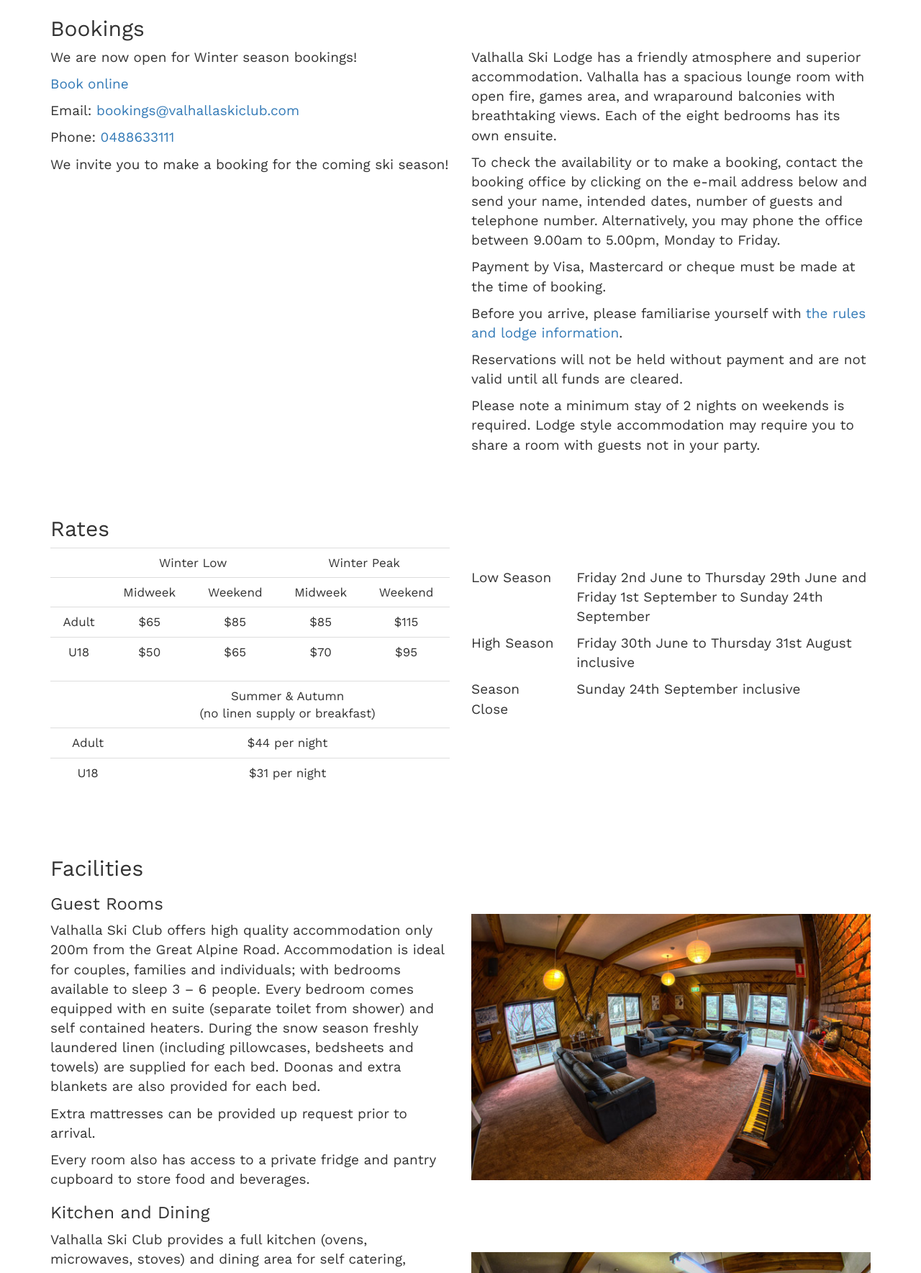
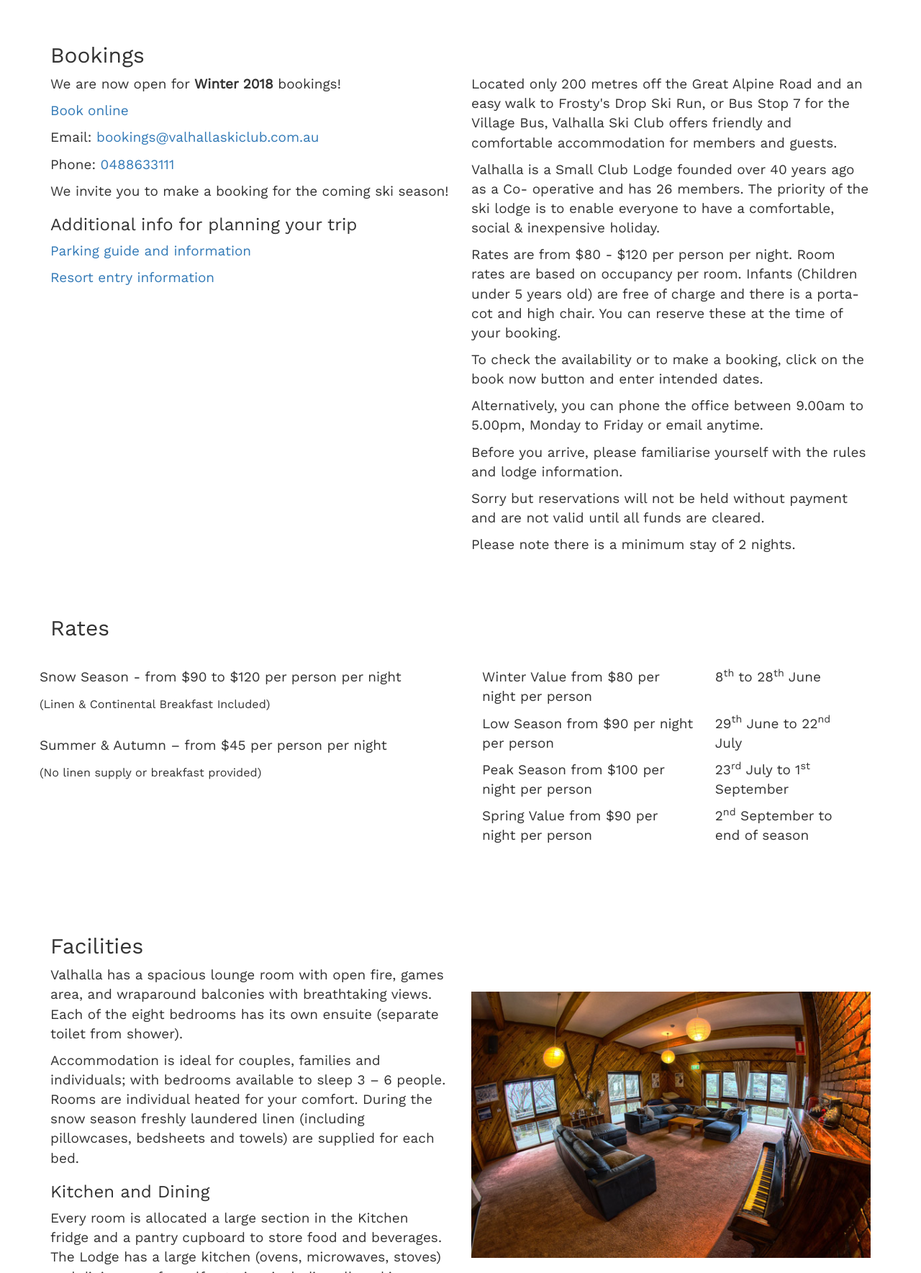
Before and after one commit to eulo/valhallaskiclub, a website: page index.html in a window 1280 px wide. Shown: the part 1031-2800 px from the top of the page at 72% size. Drawn offline with nearby package versions, Linux system fonts and the light colour scheme.

Commit message:
rates updated, added hotham logo

```diff
--- a/index.html
+++ b/index.html
@@ -3,7 +3,10 @@
 <head>
   <meta charset="utf-8">
   <title>Valhalla Ski Club - Mount Hotham</title>
+
   <meta name="viewport" content="width=device-width, initial-scale=1">
+  <meta name="description" content="Terrific Lodge accommodation set in an elevated position within 200 metres from Jack Frost and the main road. Welcoming environment with open plan kitchen; dining and lounge areas centered around the open fire.">
+
   <link rel="shortcut icon" type="image/x-icon" href="assets/img/favicon.ico">
 
 	<link rel="stylesheet" href="https://maxcdn.bootstrapcdn.com/bootstrap/3.3.7/css/bootstrap.min.css" integrity="sha384-BVYiiSIFeK1dGmJRAkycuHAHRg32OmUcww7on3RYdg4Va+PmSTsz/K68vbdEjh4u" crossorigin="anonymous">
@@ -20,11 +23,13 @@
 
   <div class="menu">
     <img src="assets/img/ValhallaTextBlack.svg" class="menu-logo fade" alt="Valhalla Ski Club" />
-    <a href="#" class="btn-book animated infinite pulse">
+    <a href="https://apac.littlehotelier.com/properties/valhalladirect" class="btn-book animated infinite pulse">
       Book Now
     </a>
   </div>
+
   <p class="small-logo">Est.<br>1974</p>
+  <img src="assets/img/hotham.png" alt="Mount Hotham Ski Resort" class="hotham-logo" />
 
   <div class="container header">
     <h1>Valhalla Ski Club</h1>
@@ -36,6 +41,7 @@
 
       <div class="row">
         <div class="col-md-6">
+          <p>Valhalla Ski Club, Mt Hotham.</p>
           <p>In Scandinavian mythology, Valhalla is a majestic, enormous hall located in Asgard, ruled over by the god Odin. The Lodge offers high quailty accommodation only 200 meters from the Great Alpine Road with commanding views from the balcony. Accommodation is ideal for couples, families and individuals with ensuited bedrooms sleeping 3-6 persons.</p>
         </div>
       </div>
@@ -43,27 +49,43 @@
       <div class="row">
         <div class="col-md-6">
           <h2 id="bookings">Bookings</h2>
-          <p>We are now open for Winter season bookings!</p>
-          <p><a href="#">Book online</a></p>
-          <p>Email: <a href="mailto:bookings@valhallaskiclub.com">bookings@valhallaskiclub.com</a></p>
+          <p>We are now open for <strong>Winter 2018</strong> bookings!</p>
+          <p><a href="https://apac.littlehotelier.com/properties/valhalladirect">Book online</a></p>
+          <p>Email: <a href="mailto:bookings@valhallaskiclub.com.au">bookings@valhallaskiclub.com.au</a></p>
           <p>Phone: <a href="tel:0488633111">0488633111</a></p>
 
           <p>We invite you to make a booking for the coming ski season!</p>
 
+          <h3>Additional info for planning your trip</h3>
+
+          <p><a href="http://www.mthotham.com.au/all-about-hotham/location-maps/" target="_BLANK">Parking guide and information</a></p>
+
+          <p><a href="http://mthotham.com.au/plan-my-trip/travel-to-hotham/resort-entry/" target="_BLANK">Resort entry information</a></p>
+
         </div>
         <div class="col-md-6">
           <h2>&nbsp;</h2>
-          <p>Valhalla Ski Lodge has a friendly atmosphere and superior accommodation. Valhalla has a spacious lounge room with open fire, games area, and wraparound balconies with breathtaking views. Each of the eight bedrooms has its own ensuite.</p>
 
-          <p>To check the availability or to make a booking, contact the booking office by clicking on the e-mail address below and send your name, intended dates, number of guests and telephone number. Alternatively, you may phone the office between 9.00am to 5.00pm, Monday to Friday.</p>
-
-          <p>Payment by Visa, Mastercard or cheque must be made at the time of booking.</p>
-
-          <p>Before you arrive, please familiarise yourself with <a href="assets/pdf/VSC_lodge_rules_and_info.pdf">the rules and lodge information</a>.</p>
-
-          <p>Reservations will not be held without payment and are not valid until all funds are cleared.</p>
-
-          <p>Please note a minimum stay of 2 nights on weekends is required. Lodge style accommodation may require you to share a room with guests not in your party.  </p>
+          <p>Located only 200 metres off the Great Alpine Road and an easy walk
+          to Frosty's Drop Ski Run, or Bus Stop 7 for the Village Bus, Valhalla
+          Ski Club offers friendly and comfortable accommodation for members
+          and guests.</p>
+          <p>Valhalla is a Small Club Lodge founded over 40 years ago as a Co-
+          operative and has 26 members. The priority of the ski lodge is to
+          enable everyone to have a comfortable, social &amp; inexpensive holiday.</p>
+          <p>Rates are from $80 - $120 per person per night. Room rates are
+          based on occupancy per room. Infants (Children under 5 years old)
+          are free of charge and there is a porta-cot and high chair. You can
+          reserve these at the time of your booking.</p>
+          <p>To check the availability or to make a booking, click on the book now
+          button and enter intended dates.</p>
+          <p>Alternatively, you can phone the office between 9.00am to 5.00pm,
+          Monday to Friday or email anytime.</p>
+          <p>Before you arrive, please familiarise yourself with the rules and lodge
+          information.</p>
+          <p>Sorry but reservations will not be held without payment and are not
+          valid until all funds are cleared.</p>
+          <p>Please note there is a minimum stay of 2 nights.</p>
 
 
         </div>
@@ -74,11 +96,19 @@
           <h2 id="rates">Rates</h2>
         </div>
         <div class="col-md-6">
+          <div class="row">
+            <p>Snow Season - from $90 to $120 per person per night</p>
+            <p><small>(Linen &amp; Continental Breakfast Included)</small></p>
+            <br>
+            <p>Summer &amp; Autumn – from $45 per person per night</p>
+            <p><small>(No linen supply or breakfast provided)</small></p>
+          </div>
+          <!--
           <div class="table-responsive">
             <table class="table table-hover">
               <tr>
                 <td />
-                <td colspan="2">Winter Low</td>
+                <td colspan="2">Winter Value, Low &amp; Spring Season</td>
                 <td colspan="2">Winter Peak</td>
               </tr>
               <tr>
@@ -89,18 +119,18 @@
                 <td>Weekend</td>
               </tr>
               <tr>
-                <td>Adult</td>
-                <td>$65  </td>
-                <td>$85  </td>
-                <td>$85  </td>
-                <td>$115 </td>
+                <td>Adult from</td>
+                <td>$65 to $90</td>
+                <td>$85 to $115</td>
+                <td>$90  </td>
+                <td>$120 </td>
               </tr>
               <tr>
-                <td>U18	</td>
-                <td>$50 </td>
-                <td>$65 </td>
-                <td>$70 </td>
-                <td>$95 </td>
+                <td>Child/U18	from</td>
+                <td>$50 to $70</td>
+                <td>$65 to $85</td>
+                <td>$75</td>
+                <td>$100</td>
               </tr>
             </table>
           </div>
@@ -111,32 +141,46 @@
                 <td colspan="2">Summer &amp; Autumn <br>(no linen supply or breakfast)</td>
               </tr>
               <tr>
-                <td>Adult</td>
-                <td colspan="2">$44 per night	</td>
+                <td>Adult from</td>
+                <td colspan="2">$45 per night	</td>
               </tr>
               <tr>
-                <td>U18	</td>
+                <td>Child/U18	from</td>
                 <td colspan="2">$31 per night	</td>
               </tr>
             </table>
           </div>
+          -->
         </div>
         <div class="col-md-6">
 					<div class="row">
-            <div class="col-xs-3"><p>Low Season</p></div>
-            <div class="col-xs-9">
-              <p>Friday 2nd June to Thursday 29th June
-              and Friday 1st September to Sunday 24th September</p>
+
+            <div class="col-xs-12">
+              <div class="col-xs-7"><p>Winter Value from $80 per night per person</p></div>
+              <div class="col-xs-5">
+                <p>8<sup>th</sup> to 28<sup>th</sup> June</p>
+              </div>
             </div>
 
-            <div class="col-xs-3"><p>High Season</p></div>
-            <div class="col-xs-9">
-              <p>Friday 30th June to Thursday 31st August inclusive</p>
+            <div class="col-xs-12">
+              <div class="col-xs-7"><p>Low Season from $90 per night per person</p></div>
+              <div class="col-xs-5">
+                <p>29<sup>th</sup> June to 22<sup>nd</sup> July</p>
+              </div>
             </div>
 
-            <div class="col-xs-3"><p>Season Close</p></div>
-            <div class="col-xs-9">
-              <p>Sunday 24th September inclusive</p>
+            <div class="col-xs-12">
+              <div class="col-xs-7"><p>Peak Season from $100 per night per person</p></div>
+              <div class="col-xs-5">
+                <p>23<sup>rd</sup> July to 1<sup>st</sup> September</p>
+              </div>
+            </div>
+
+            <div class="col-xs-12">
+              <div class="col-xs-7"><p>Spring Value from $90 per night per person</p></div>
+              <div class="col-xs-5">
+                <p>2<sup>nd</sup> September to end of season</p>
+              </div>
             </div>
 					</div>
           </p>
@@ -147,15 +191,39 @@
         <div class="col-md-6">
           <h2 id="#facilities">Facilities</h2>
 
-          <h3>Guest Rooms</h3>
-          <p>Valhalla Ski Club offers high quality accommodation only 200m from the Great Alpine Road. Accommodation is ideal for couples, families and individuals; with bedrooms available to sleep 3 – 6 people. Every bedroom comes equipped with en suite (separate toilet from shower) and self contained heaters. During the snow season freshly laundered linen (including pillowcases, bedsheets and towels) are supplied for each bed. Doonas and extra blankets are also provided for each bed.</p>
-          <p>Extra mattresses can be provided up request prior to arrival.</p>
-          <p>Every room also has access to a private fridge and pantry cupboard to store food and beverages.</p>
+          <p>Valhalla has a spacious lounge room with open fire, games area, and
+          wraparound balconies with breathtaking views. Each of the eight
+          bedrooms has its own ensuite (separate toilet from shower).</p>
 
+          <p>Accommodation is ideal for couples, families and individuals; with
+          bedrooms available to sleep 3 – 6 people. Rooms are individual
+          heated for your comfort. During the snow season freshly laundered
+          linen (including pillowcases, bedsheets and towels) are supplied for
+          each bed.</p>
           <h3>Kitchen and Dining</h3>
-          <p>Valhalla Ski Club provides a full kitchen (ovens, microwaves, stoves) and dining area for self catering, including all cooking utensils and dishes, and dining crockery and cutlery. Breakfast is supplied to all guest including a range of cereals (rice bubbles, corn flakes, vita wheats, oats), bread, milk and a variety of spreads (including butter).</p>
-          <p>Additionally guests have access to the common pantry which includes a range of sauces, baking ingredients and a variety of herbs and spices. Tea and coffee are also available.</p>
-          <p>For those who have never been to Mt Hotham before, we suggest that guests bring a majority of their food with them as it can be expensive to shop on the mountain.</p>
+          <p>Every room is allocated a large section in the Kitchen
+          fridge and a pantry cupboard to store food and
+          beverages. The Lodge has a large kitchen (ovens,
+          microwaves, stoves) and dining area for self catering,
+          including all cooking utensils and dishes, and dining
+          crockery and cutlery. Breakfast is supplied which
+          includes a range of cereals (muesli, oats, weetbix etc.),
+          bread, milk and a variety of spreads (including butter).</p>
+
+          <p>Additionally guests have access to the common pantry
+          which includes a range of sauces (tomato, bbq), baking
+          ingredients (flour, rice &amp; sugar) and a variety of
+          condiments. Tea and coffee is also provided. We have
+          Plungers, a Nespresso &amp; Expresso Machine.</p>
+
+          <p>There is a bunk room where you can book a bed in a
+          shared room, otherwise rooms are sold for exclusive
+          use. Availability and room rates are advertised on our
+          booking site.</p>
+
+          <p>If you would like Over Snow Transport for yourself and
+          luggage, you can book with us when you book on line.</p>
+
         </div>
         <div class="col-md-6">
           <img src="assets/img/hdr_lounge2_600x400.jpg" class="img-responsive" alt="Lodge Lounge" />
@@ -177,5 +245,19 @@
   <script type="text/javascript" src="http://ajax.googleapis.com/ajax/libs/jquery/1/jquery.js"></script>
 	<script type="text/javascript" src="assets/js/scripts.js"></script>
   <script src="https://use.fontawesome.com/9a9e88ad8c.js"></script>
+  <script type="text/javascript">
+
+		var _gaq = _gaq || [];
+		_gaq.push(['_setAccount', 'UA-31496425-1']);
+		_gaq.push(['_setDomainName', 'valhallaskiclub.com.au']);
+		_gaq.push(['_trackPageview']);
+
+		(function() {
+			var ga = document.createElement('script'); ga.type = 'text/javascript'; ga.async = true;
+			ga.src = ('https:' == document.location.protocol ? 'https://ssl' : 'http://www') + '.google-analytics.com/ga.js';
+			var s = document.getElementsByTagName('script')[0]; s.parentNode.insertBefore(ga, s);
+		})();
+
+	</script>
 </body>
 </html>
```
Also changed, not shown: assets/scss/main.scss (+22 -1 lines), assets/css/main.css, assets/img/hotham.png (added), 2 other files.
